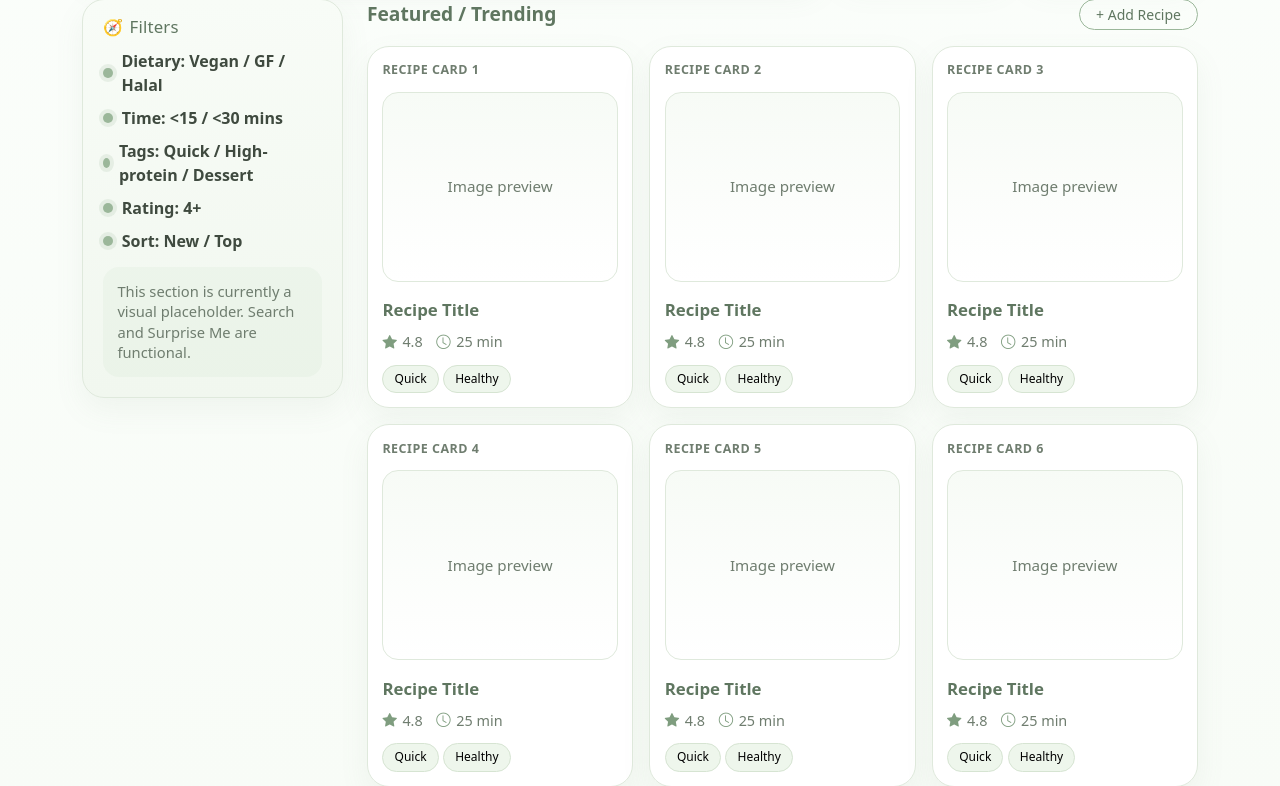
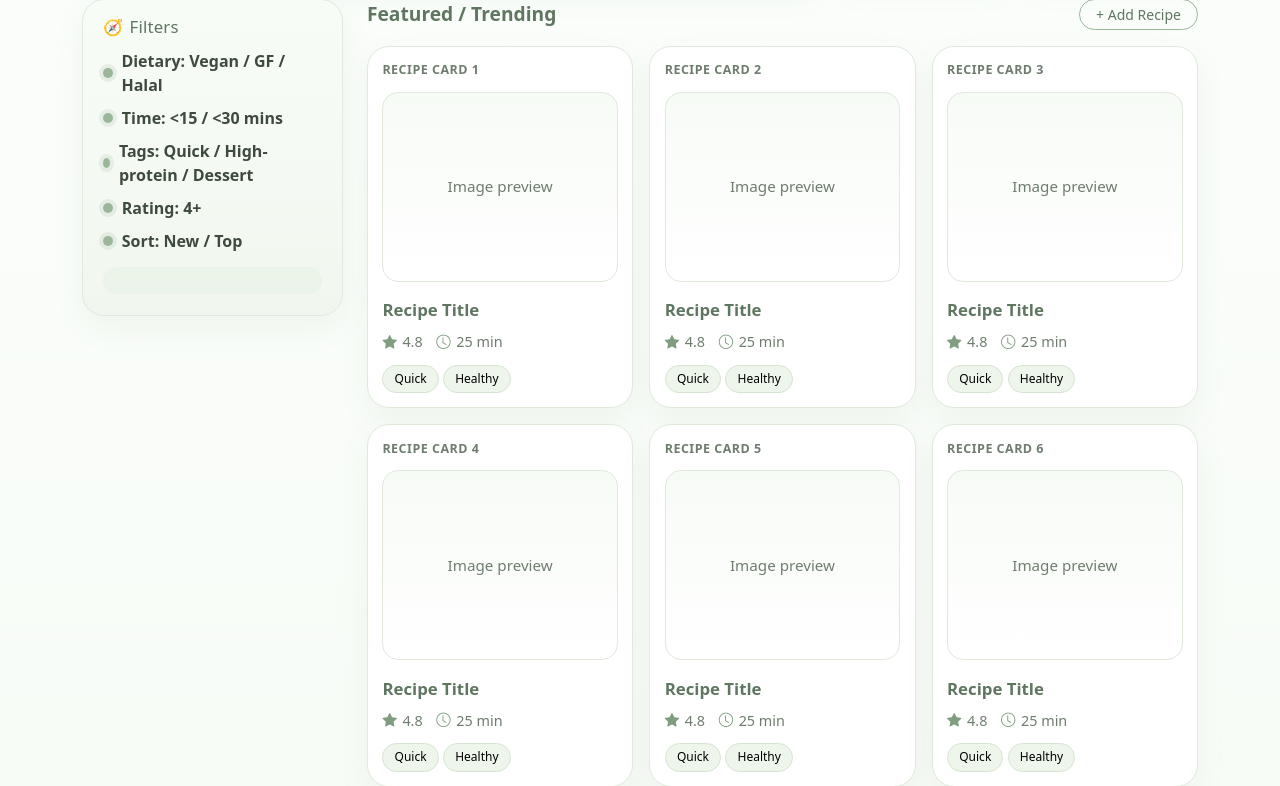
Before and after one commit to HibaBaig/find_my_recipe_team_3A, a Django app: page / in a window 1280 px wide. Shown: the part 263-1049 px from the top of the page. Run offline with Django 5.2, Linux system fonts and the light colour scheme; data that the repository does not hold is empty.

Commit message:
Updated Filters panelUI

```diff
--- a/templates/home.html
+++ b/templates/home.html
@@ -51,7 +51,7 @@
             <li>Sort: New / Top</li>
         </ul>
         <div class="filter-note">
-        This section is currently a visual placeholder. Search and Surprise Me are functional.
+
       </div>
     </div>
   </div>
```
